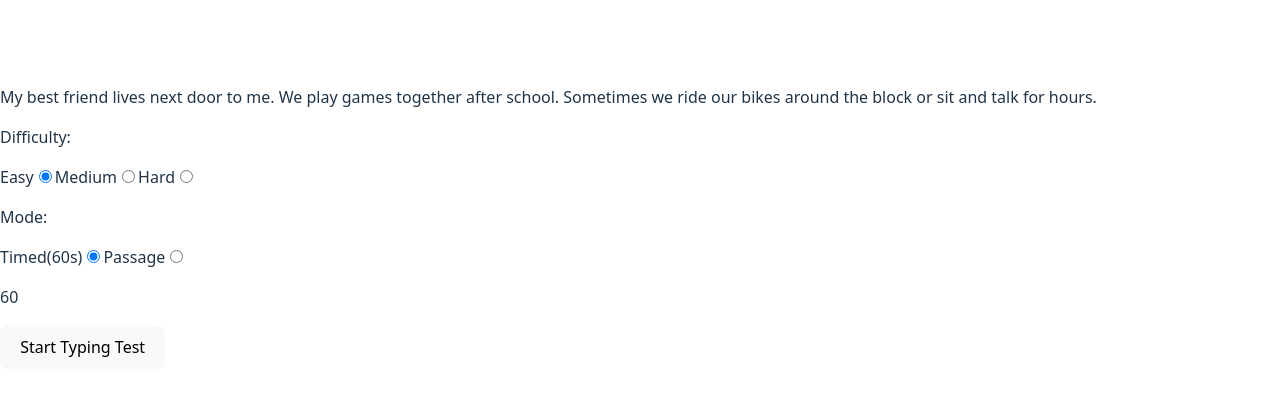
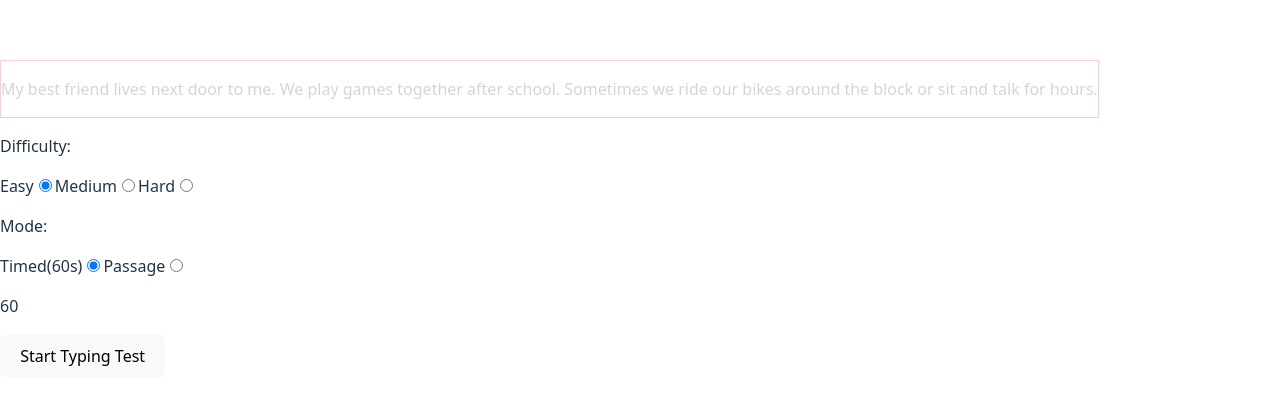
Before and after one commit to SanazBHMN/typing-speed-test, a React (Vite) app: page / in a window 1280 px wide. Shown: the part 181-586 px from the top of the page. Built offline with nearby package versions, Linux system fonts and the light colour scheme.

Commit message:
Hide start button and make passage visible when test starts

```diff
--- a/src/App.jsx
+++ b/src/App.jsx
@@ -10,6 +10,7 @@ function App() {
   const [mode, setMode] = useState("timed");
   const [difficultyLevel, setDifficultyLevel] = useState("easy");
   const [currentPassage, setCurrentPassage] = useState(null);
+  const [isTestStarted, setIsTestStarted] = useState(false);
 
   const { elapsedSeconds, start } = useStopwatch();
   const intervalRef = useRef(null);
@@ -21,7 +22,9 @@ function App() {
     setCurrentPassage(list[randomIndex]);
   }, [difficultyLevel]);
 
-  const startCountDown = () => {
+  const startTest = () => {
+    setIsTestStarted(true);
+
     if (intervalRef.current) return;
 
     intervalRef.current = setInterval(() => {
@@ -46,8 +49,14 @@ function App() {
 
   return (
     <div>
-      {/* Display passage */}
-      <Passage passage={currentPassage} />
+      <div
+        style={{
+          border: "1px solid red",
+          opacity: `${isTestStarted ? "1" : "20%"}`,
+        }}
+      >
+        <Passage passage={currentPassage} />
+      </div>
 
       {/* Difficulty level switch */}
       <div>
@@ -82,7 +91,6 @@ function App() {
           onChange={handleDifficultyLevel}
         />
       </div>
-
       {/* Mode: Timed | Passage */}
       <div>
         <p>Mode:</p>
@@ -105,10 +113,8 @@ function App() {
           onChange={handleModeChange}
         />
       </div>
-
       <p>{mode === "timed" ? secondsLeft : formatTime(elapsedSeconds)}</p>
-
-      <button onClick={startCountDown}>Start Typing Test</button>
+      {!isTestStarted && <button onClick={startTest}>Start Typing Test</button>}
     </div>
   );
 }
```
